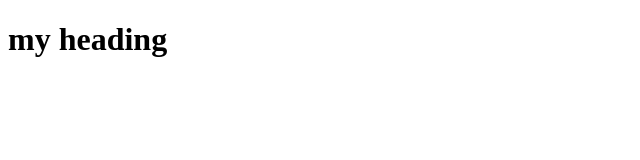
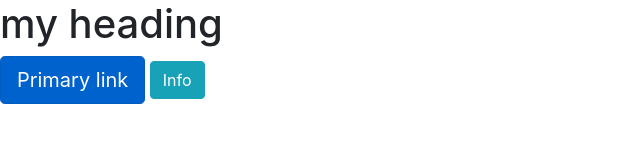
Before and after one commit to mbrz-0101/group3Repository, a plain HTML site: page g3repository.html in a window 1280 px wide. Shown: the whole page, without its empty margins (0-640 px from the left). Drawn offline with nearby package versions, Linux system fonts and the light colour scheme.

Commit message:
bootstrap button

```diff
--- a/g3repository.html
+++ b/g3repository.html
@@ -1,7 +1,12 @@
 <!DOCTYPE html>
 <html>
+<head>
+    <link rel="stylesheet" href="https://maxcdn.bootstrapcdn.com/bootstrap/4.0.0/css/bootstrap.min.css" integrity="sha384-Gn5384xqQ1aoWXA+058RXPxPg6fy4IWvTNh0E263XmFcJlSAwiGgFAW/dAiS6JXm" crossorigin="anonymous">
+</head>
 <body>
 <h1> my heading </h1>
+            <a href="https://www.walmart.com" class="btn btn-primary btn-lg active" role="button" aria-pressed="true">Primary link</a>
+            <button type="button" class="btn btn-info">Info</button>
 <p> </p>
 </body>
 </html>
```
